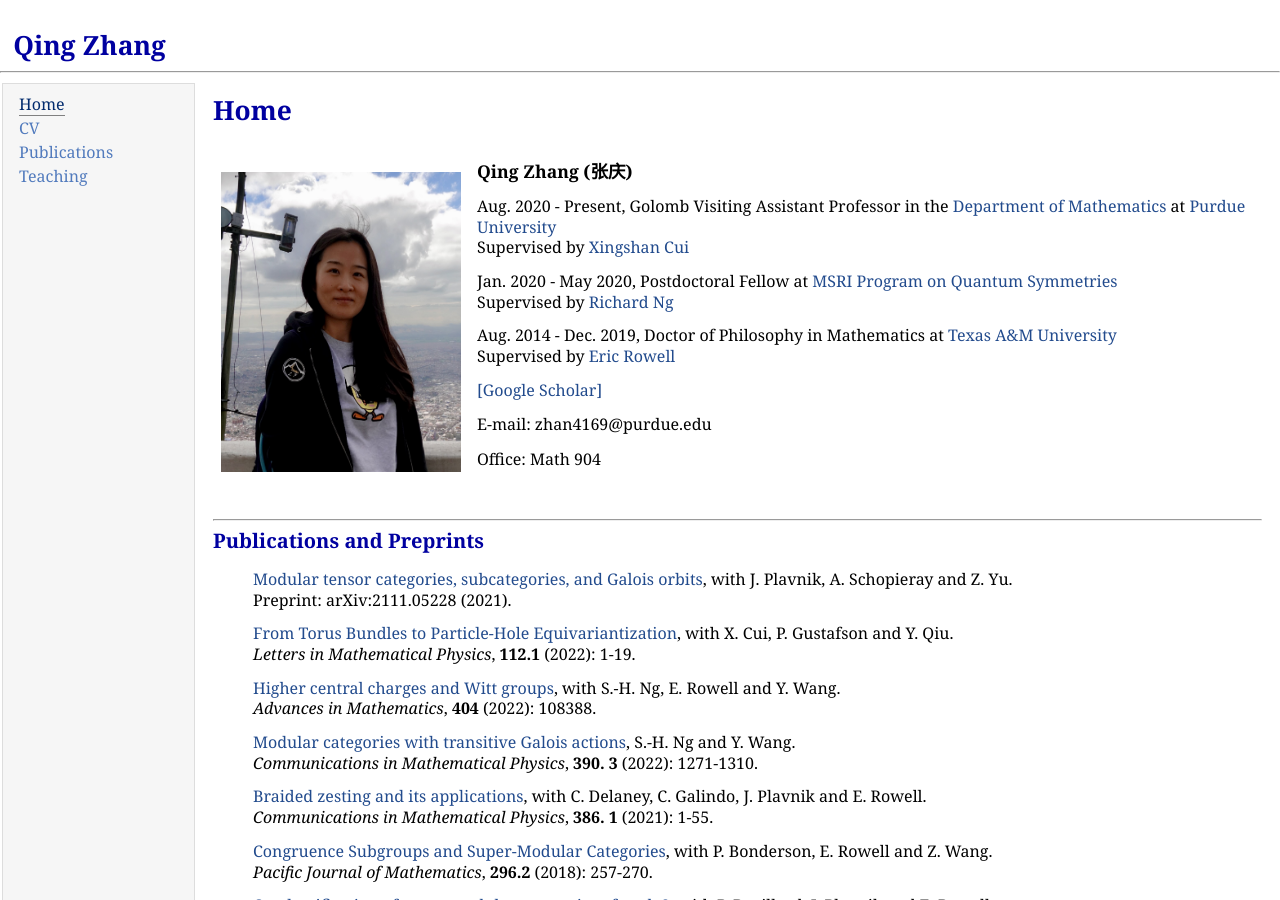
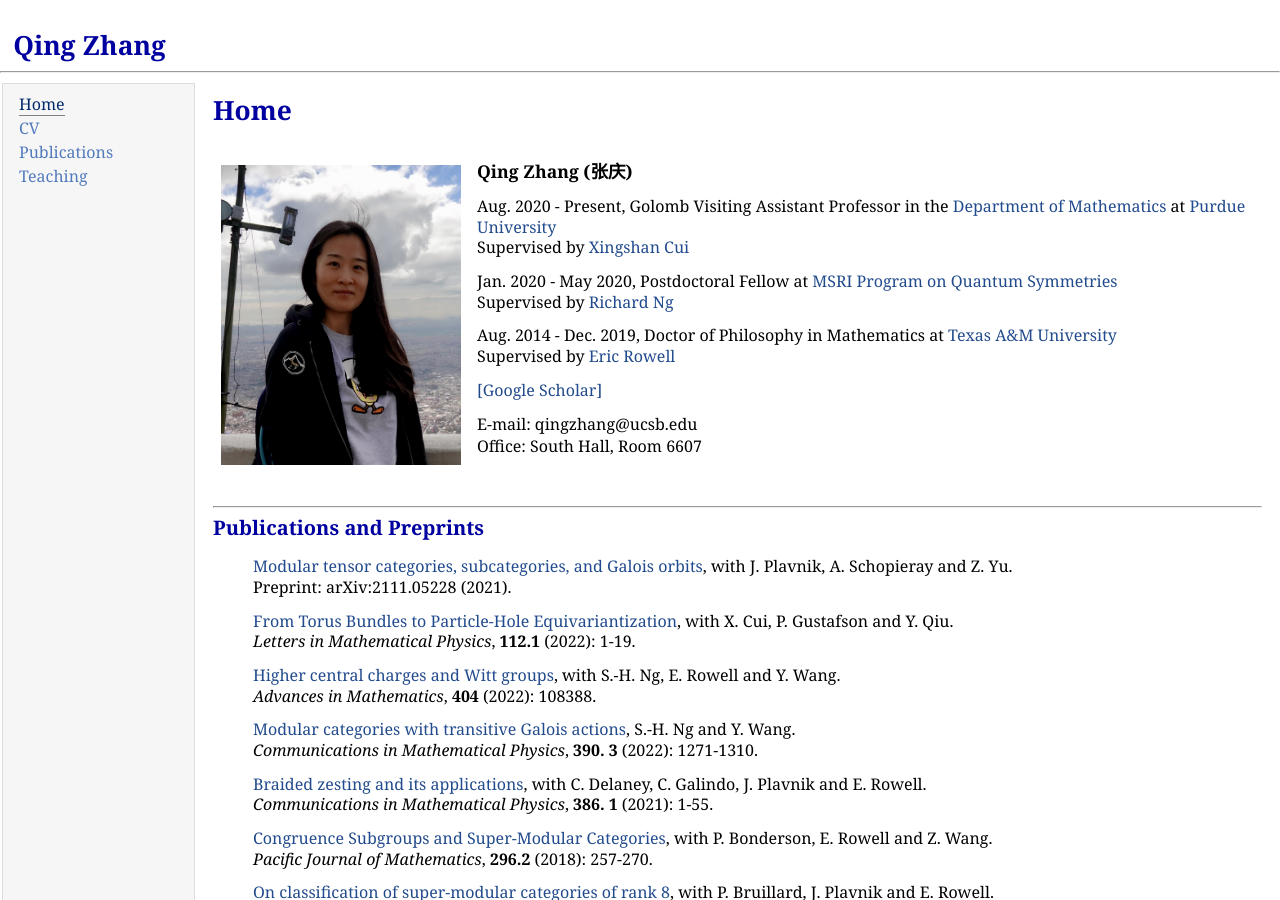
Before and after one commit to zhangqing2513/zhangqing2513.github.io, a Jekyll site: the page index.html, which Jekyll copies as it is, in a window 1280 px wide and 900 px high. Built offline with Jekyll 4.4.1, drawn with Linux system fonts in a browser that asks for light colours.

Commit message:
Update index.html

```diff
--- a/index.html
+++ b/index.html
@@ -52,10 +52,7 @@
                 <a href="https://scholar.google.com/citations?hl=en&user=Cwn6qJ4AAAAJ">[Google Scholar]</a>
           <p>
             </p>
-    			E-mail: zhan4169@purdue.edu<br>
-    			 <p>
-            </p>
-    			Office: Math 904
+    			E-mail: qingzhang@ucsb.edu<br> Office: South Hall, Room 6607
                 <p>
             </p>
         </td>
```
